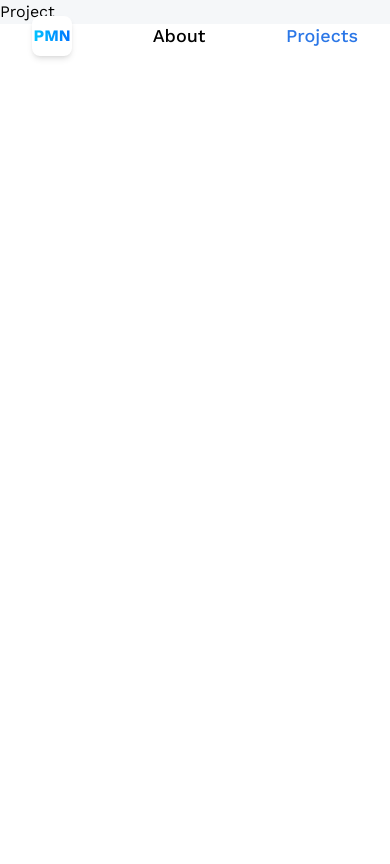
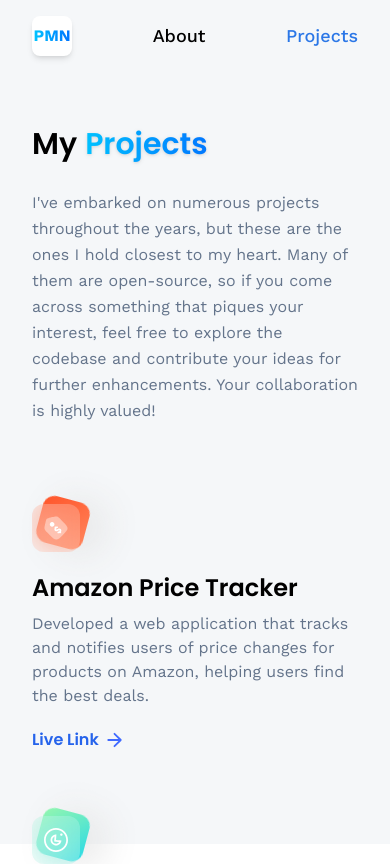
Before and after one commit to ratman50/portofolio, a React (Vite) app: page /projects in a window 390 px wide. Shown: the top 864 px of the page. Built offline with nearby package versions, Linux system fonts and the light colour scheme.

Commit message:
creation du page projet

```diff
--- a/src/App.jsx
+++ b/src/App.jsx
@@ -3,7 +3,7 @@
 import {Home, About, Project, Contact} from "./pages";
 const App = () => {
      return (
-          <main className="bg-slate-300/20">
+          <main className="bg-slate-300/20 h-[100vh]">
                <Router>
                     <Navbar />
                     <Routes>
--- /dev/null
+++ b/src/components/CTA.jsx
@@ -0,0 +1,15 @@
+import React from 'react'
+import { Link } from 'react-router-dom'
+
+const CTA = () => {
+  return (
+    <section className='cta'>
+        <p className='cta-text'>Have a project in mind ? <br  className='sm:block hidden'/>
+        let's build something together!
+        </p>
+        <Link to="/contact" className="btn">Contact</Link>
+    </section>
+  )
+}
+
+export default CTA
--- a/src/pages/About.jsx
+++ b/src/pages/About.jsx
@@ -1,5 +1,7 @@
-import { skills } from "../constants";
-
+import { skills, experiences } from "../constants";
+import { VerticalTimeline, VerticalTimelineElement } from "react-vertical-timeline-component";
+import "react-vertical-timeline-component/style.min.css";
+import CTA from "../components/CTA";
 const About = () => {
      return (
           <section className="max-container ">
@@ -7,7 +9,7 @@
                     Hello, I'm{" "}
                     <span className="blue-gradient_text font-semibold drop-shadow">
                          Pape Mactar NDIAYE
-                    </span>{" "}
+                    </span>
                </h1>
                <div className="mt-5 flex flex-col gap-3 text-slate-500">
                     <p>
@@ -37,13 +39,46 @@
                     <h3 className="subhead-text">Work Experience</h3>
                     <div className="mt-5 flex flex-col gap-3 text-slate-500">
                          <p>
-                            I am knowledgeable about many new technologies that can improve the daily lives of users.
+                              I am knowledgeable about many new technologies that can improve the
+                              daily lives of users.
                          </p>
                     </div>
                     <div className="mt-12 flex">
-
+                         <VerticalTimeline>
+                              {experiences.map((experience,index) => (
+                                   <VerticalTimelineElement
+                                    key={experience.company_name}
+                                    date={experience.date}
+                                    icon={<div className="flex justify-center items-center w-full  h-full">
+                                      <img src={experience.icon} alt={experience.company_name}
+                                      className="w-[60%] h-[60%] object-contain" />
+                                    </div>}
+                                    contentStyle={
+                                      {
+                                        borderBottom: `8px solid ${experience.iconBg}	`,
+                                        boxShadow:"none",
+                                      }
+                                    }
+                                    iconStyle={{background:experience.iconBg}}
+                                   >
+                                    <div>
+                                      <h3 className="text-black text-xl font-poppins font-semibold">{experience.title}</h3>
+                                      <p className="text-black-500 font-medium font-base" style={{margin:0}}>{experience.company_name}</p>
+                                    </div>
+                                    <ul className="my-5 list-disc ml-5 space-y-2">
+                                        {experience.points.map((point, index)=>(
+                                          <li
+                                          key={`experience-point-${index}`}
+                                          className="text-black-500/50 font-normal pl-1 text-sm" >{point}</li>
+                                        ))}
+                                    </ul>
+                                   </VerticalTimelineElement>
+                              ))}
+                         </VerticalTimeline>
                     </div>
                </div>
+               <hr  className="border-slate-200"/>
+               <CTA/>
           </section>
      );
 };
--- a/src/pages/Home.jsx
+++ b/src/pages/Home.jsx
@@ -62,8 +62,8 @@
                          />
                          <Plane
                               isRotating={isRotating}
-                              planePosition={planePosition}
-                              planeScale={planeScale}
+                              position={planePosition}
+                              scale={planeScale}
                               rotation={[0, 20, 0]}
                          />
                     </Suspense>
--- a/src/pages/Project.jsx
+++ b/src/pages/Project.jsx
@@ -1,7 +1,68 @@
+import { Link } from "react-router-dom";
+import { projects } from "../constants";
+import { arrow } from "../assets/icons";
+import CTA from "../components/CTA";
 const Project = () => {
-  return (
-    <div>Project</div>
-  )
-}
+     return (
+          <section className="max-container ">
+               <h1 className="head-text ">
+                    My
+                    <span className="px-2 blue-gradient_text font-semibold drop-shadow">
+                         Projects
+                    </span>
+               </h1>
+               <div className="mt-5 flex flex-col gap-3 text-slate-500">
+                    <p className="text-slate-500 mt-2 leading-relaxed">
+                         I've embarked on numerous projects throughout the years, but these are the
+                         ones I hold closest to my heart. Many of them are open-source, so if you
+                         come across something that piques your interest, feel free to explore the
+                         codebase and contribute your ideas for further enhancements. Your
+                         collaboration is highly valued!
+                    </p>
+               </div>
+               <div className="flex flex-wrap my-20 gap-16">
+                    {projects.map((project) => (
+                         <div className="lg:w-[400px] w-full" key={project.name}>
+                              <div className="block-container w-12 h-12">
+                                   <div className={`btn-back rounded-xl ${project.theme}`} />
+                                   <div className="btn-front rounded-xl flex justify-center items-center">
+                                        <img
+                                             src={project.iconUrl}
+                                             alt="threads"
+                                             className="w-1/2 h-1/2 object-contain"
+                                        />
+                                   </div>
+                              </div>
 
-export default Project
+                              <div className="mt-5 flex flex-col">
+                                   <h4 className="text-2xl font-poppins font-semibold">
+                                        {project.name}
+                                   </h4>
+                                   <p className="mt-2 text-slate-500">{project.description}</p>
+                                   <div className="mt-5 flex items-center gap-2 font-poppins">
+                                        <Link
+                                             to={project.link}
+                                             target="_blank"
+                                             rel="noopener noreferrer"
+                                             className="font-semibold text-blue-600"
+                                        >
+                                             Live Link
+                                        </Link>
+                                        <img
+                                             src={arrow}
+                                             alt="arrow"
+                                             className="w-4 h-4 object-contain"
+                                        />
+                                   </div>
+                              </div>
+                         </div>
+                    ))}
+               </div>
+               <hr className="border-slate-200" />
+
+               <CTA />
+          </section>
+     );
+};
+
+export default Project;
```
